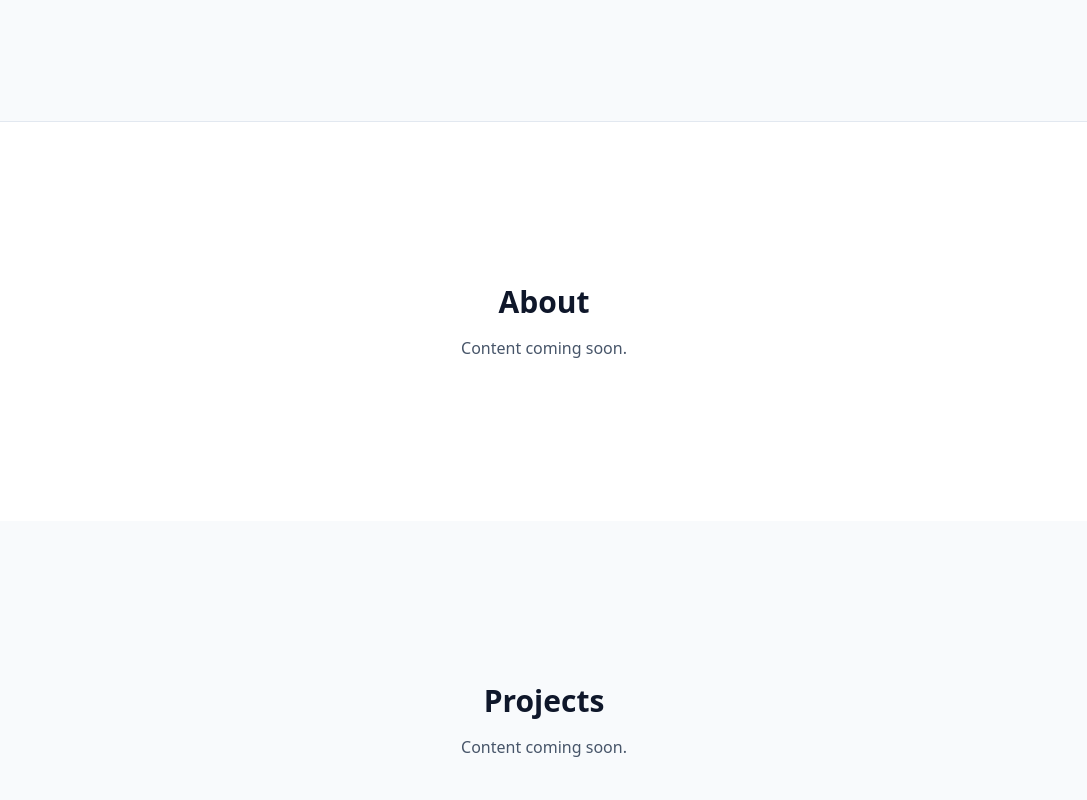
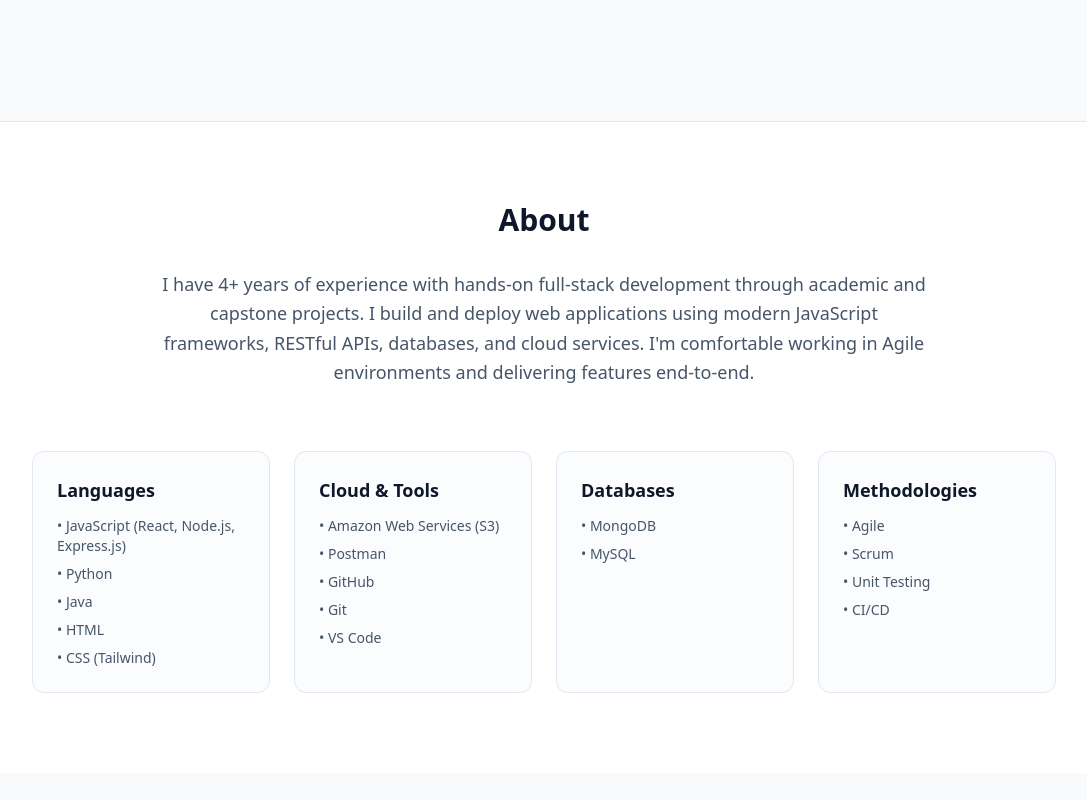
Before and after one commit to JoshRaimo/Portfolio, a Next.js app: page / in a window 1280 px wide. Shown: the part 740-1540 px from the top of the page, without its empty margins (96-1183 px from the left). Built offline with nearby package versions, Linux system fonts and the light colour scheme.

Commit message:
Add About section and skills overview

```diff
--- a/app/page.tsx
+++ b/app/page.tsx
@@ -1,4 +1,5 @@
 import Hero from "@/components/Hero";
+import About from "@/components/About";
 
 /**
  * Home page - Landing page with Hero and placeholder sections.
@@ -8,15 +9,7 @@ export default function Home() {
   return (
     <main>
       <Hero />
-      <section
-        id="about"
-        className="min-h-[50vh] flex items-center justify-center px-6 py-20 bg-white border-t border-slate-200"
-      >
-        <div className="max-w-2xl mx-auto text-center">
-          <h2 className="text-3xl font-bold text-slate-900 mb-4">About</h2>
-          <p className="text-slate-600">Content coming soon.</p>
-        </div>
-      </section>
+      <About />
       <section
         id="projects"
         className="min-h-[50vh] flex items-center justify-center px-6 py-20 bg-slate-50"
--- /dev/null
+++ b/components/About.tsx
@@ -0,0 +1,70 @@
+/**
+ * About - Developer introduction and skill categories.
+ * Content based on Joshua Raimo's resume.
+ */
+const skillCategories = [
+  {
+    title: "Languages",
+    skills: ["JavaScript (React, Node.js, Express.js)", "Python", "Java", "HTML", "CSS (Tailwind)"],
+  },
+  {
+    title: "Cloud & Tools",
+    skills: ["Amazon Web Services (S3)", "Postman", "GitHub", "Git", "VS Code"],
+  },
+  {
+    title: "Databases",
+    skills: ["MongoDB", "MySQL"],
+  },
+  {
+    title: "Methodologies",
+    skills: ["Agile", "Scrum", "Unit Testing", "CI/CD"],
+  },
+];
+
+export default function About() {
+  return (
+    <section
+      id="about"
+      className="px-6 py-20 bg-white border-t border-slate-200"
+    >
+      <div className="max-w-5xl mx-auto">
+        {/* Section title */}
+        <h2 className="text-3xl font-bold text-slate-900 mb-8 text-center">
+          About
+        </h2>
+
+        {/* Introduction - based on resume career summary */}
+        <p className="text-slate-600 text-lg leading-relaxed text-center max-w-3xl mx-auto mb-16">
+          I have 4+ years of experience with hands-on full-stack development through
+          academic and capstone projects. I build and deploy web applications using
+          modern JavaScript frameworks, RESTful APIs, databases, and cloud services.
+          I'm comfortable working in Agile environments and delivering features end-to-end.
+        </p>
+
+        {/* Skill categories grid */}
+        <div className="grid grid-cols-1 sm:grid-cols-2 lg:grid-cols-4 gap-6">
+          {skillCategories.map((category) => (
+            <div
+              key={category.title}
+              className="rounded-xl border border-slate-200 bg-slate-50/50 p-6 hover:border-slate-300 hover:shadow-sm transition-all duration-200"
+            >
+              <h3 className="text-lg font-semibold text-slate-900 mb-3">
+                {category.title}
+              </h3>
+              <ul className="space-y-2">
+                {category.skills.map((skill) => (
+                  <li
+                    key={skill}
+                    className="text-slate-600 text-sm"
+                  >
+                    • {skill}
+                  </li>
+                ))}
+              </ul>
+            </div>
+          ))}
+        </div>
+      </div>
+    </section>
+  );
+}
```
